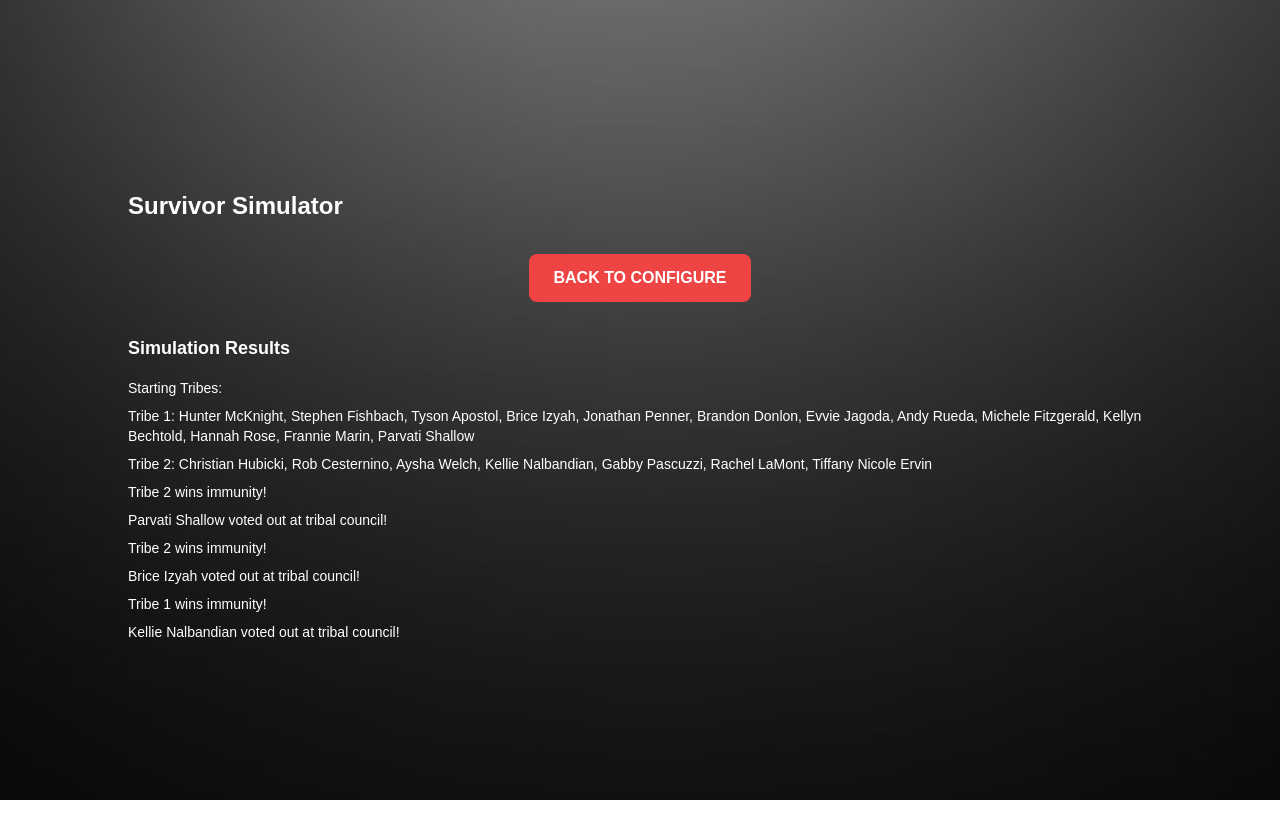
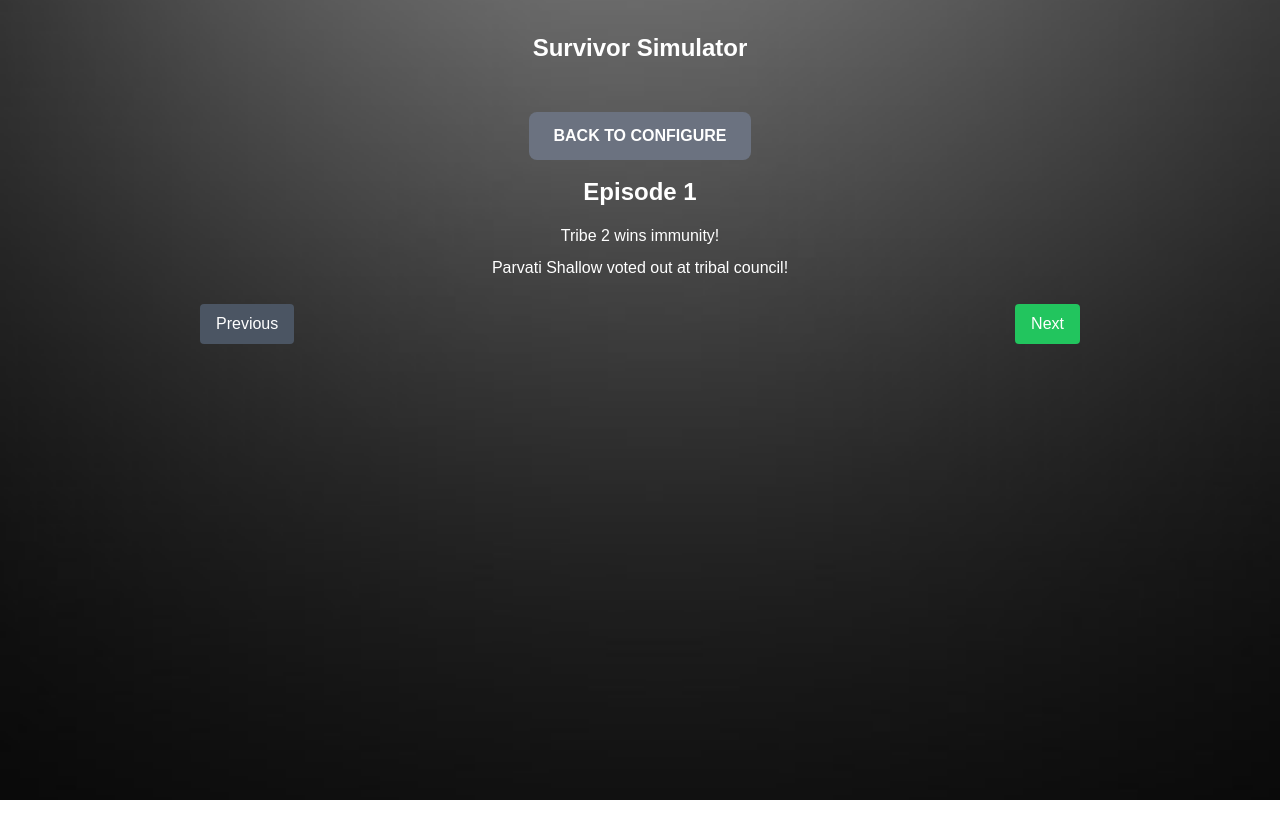
Before and after one commit to nicholasmentzer/survivorsim, a Next.js app: page / in a window 1280 px wide. Both pictures are taken after a click on the button "SIMULATE". Shown: the top 838 px of the page. Before the commit the page ends 800 px from the top, so only its background shows below. Built offline with nearby package versions, Linux system fonts and the light colour scheme.

Commit message:
ui updates, changed simulation to one screen per episode

```diff
--- a/src/app/components/PlayerConfig.js
+++ b/src/app/components/PlayerConfig.js
@@ -2,11 +2,6 @@
 import React, { useState } from "react";
 
 const PlayerConfig = ({ gender, players, updatePlayers, careers, regions, tribeData }) => {
-    console.log("Gender:", gender);
-console.log("Players:", players);
-console.log("Careers:", careers);
-console.log("Regions:", regions);
-console.log("Tribe Data:", tribeData);
   const [playerData, setPlayerData] = useState(players[gender]);
 
   const updatePlayerProperty = (playerIndex, prop, value) => {
--- a/src/app/page.js
+++ b/src/app/page.js
@@ -27,29 +27,28 @@ export default function Home() {
   }, []);
 
   const [results, setResults] = useState([]);
+  const [episodes, setEpisodes] = useState([]);
+  const [currentEpisode, setCurrentEpisode] = useState(0);
 
-  const updateResults = (message) => {
-    setResults((prev) => [...prev, message]);
+  const startSimulation = () => {
+    setEpisodes([]);
+    simulate([...playerConfig.men, ...playerConfig.women], setEpisodes, 50);
+    setMode("simulate");
+    setCurrentEpisode(0);
   };
 
-  const startSimulation = () => {
-    setResults([]);
-    setStatus("Simulation running...");
-    simulate(
-      [...playerConfig.men, ...playerConfig.women],
-      updateResults,
-      50 // Simulation speed
-    );
-    setMode("simulate");
+  const nextEpisode = () => {
+    if (currentEpisode === episodes.length - 1) {
+      setMode("configure");
+    } else {
+      setCurrentEpisode((prev) => Math.min(prev + 1, episodes.length - 1));
+    }
   };
-
-  const toggleMode = () => {
-    if (mode === "configure") {
-      startSimulation();
-      setMode("simulate");
+  const prevEpisode = () => {
+    if (currentEpisode === 0) {
+      setMode("configure");
     } else {
-      setMode("configure");
-      setStatus("Configure your cast.");
+      setCurrentEpisode((prev) => Math.max(prev - 1, 0));
     }
   };
 
@@ -77,9 +76,9 @@ export default function Home() {
         className="fixed inset-0 bg-cover bg-center bg-no-repeat bg-fixed"
         style={{ backgroundImage: "url('/background.jpg')" }}
       />
-      <div className="relative min-h-screen flex items-center justify-center">
-        <article className="prose mx-auto max-w-5xl pt-8">
-          <h1 className="text-2xl font-bold">Survivor Simulator</h1>
+      <div className="relative min-h-screen flex-col items-center justify-center">
+        <article className="prose mx-auto w-full max-w-[75%] sm:max-w-[90%] md:max-w-[85%] lg:max-w-[75%] pt-8 p-6 rounded-lg">
+          <h1 className="text-2xl font-bold text-white text-center">Survivor Simulator</h1>
           <div id="interface" className="text-center mt-8">
             {mode === "configure" ? (
               <button
@@ -89,16 +88,51 @@ export default function Home() {
                 SIMULATE
               </button>
             ) : (
+              <div className="text-center p-4 text-white min-h-screen">
                 <button
-                className="bg-red-500 text-white px-6 py-3 rounded-lg font-bold"
+                  className="bg-gray-500 text-white px-6 py-3 rounded-lg font-bold"
                   onClick={() => setMode("configure")}
                 >
                   BACK TO CONFIGURE
                 </button>
+                <h2 className="text-2xl font-bold mt-4">Episode {currentEpisode + 1}</h2>
+                <div className="mt-4 space-y-2">
+                  {episodes[currentEpisode]?.map((event, index) => (
+                    <p key={index}>{event}</p>
+                  ))}
+                </div>
+                <div className="flex justify-between mt-6">
+                  <button
+                    onClick={prevEpisode}
+                    className={`px-4 py-2 rounded ${currentEpisode === 0 ? "bg-gray-600" : "bg-blue-500"}`}
+                  >
+                    Previous
+                  </button>
+                  <button
+                    onClick={nextEpisode}
+                    className={`px-4 py-2 rounded ${currentEpisode === episodes.length - 1 ? "bg-gray-600" : "bg-green-500"}`}
+                  >
+                    Next
+                  </button>
+                </div>
+              </div>
             )}
           </div>
+          {mode === "simulate" && (
+            <div className="mt-8">
+              <h2 className="text-lg font-bold">Simulation Results</h2>
+              <div className="mt-4 space-y-2">
+                {results.map((result, index) => (
+                  <p key={index} className="text-sm text-white">
+                    {result}
+                  </p>
+                ))}
+              </div>
+            </div>
+          )}
+        </article>
         {mode === "configure" && (
-            <div id="configureDiv" className="mt-12">
+            <div id="configureDiv" className="mt-12 mx-auto max-w-5xl">
               <h2 className="text-xl font-bold mb-5">Configure your cast.</h2>
               <PlayerConfig
                 gender="men"
@@ -132,19 +166,6 @@ export default function Home() {
               </p>
             </div>
           )}
-          {mode === "simulate" && (
-            <div className="mt-8">
-              <h2 className="text-lg font-bold">Simulation Results</h2>
-              <div className="mt-4 space-y-2">
-                {results.map((result, index) => (
-                  <p key={index} className="text-sm text-white">
-                    {result}
-                  </p>
-                ))}
-              </div>
-            </div>
-          )}
-        </article>
       </div>
     </>
   );
--- a/src/app/utils/simulation.js
+++ b/src/app/utils/simulation.js
@@ -33,54 +33,46 @@ const populateTribes = (players, updateResults) => {
     updateResults(`Tribe 2: ${tribe2.map((p) => p.name).join(", ")}`);
 };
 
+
   export const simulate = (players, updateResults, simSpeed) => {
-    totalSims++;
+    let episodes = [];
+
     populateTribes(players, updateResults);
-    go(players, updateResults, simSpeed);
-  };
 
-const go = (players, updateResults, simSpeed) => {
-    if (!merged) {
-        handlePreMergePhase(players, updateResults);
-    } else {
-        handlePostMergePhase(updateResults);
+    while (state != "gameover") {
+      let episode = [];
+
+      if (!merged) {
+        handlePreMergePhase((message) => episode.push(message));
+      } else {
+        handlePostMergePhase((message) => episode.push(message));
+      }
+
+      episodes.push(episode);
     }
 
-    const waitTime = mapSpeedToWaitTime(simSpeed);
-    if (state === "gameover") {
-        if (looping) {
-            populateTribes(players);
-            simulate(players, updateResults, simSpeed);
-        } else {
-            updateResults("Simulation complete.");
-        }
-    } else {
-        setTimeout(() => go(players, updateResults, simSpeed), waitTime);
-    }
-};
+    console.log(episodes);
+    updateResults(episodes);
+  };
 
 /**
  * Handles the pre-merge phase of the game.
- * @param {Array} players - Array of all players.
  * @param {Function} updateResults - Callback to update the game status.
  */
-const handlePreMergePhase = (players, updateResults) => {
+const handlePreMergePhase = (updateResults) => {
   const statusDiv = [];
   if (tribes[0].length + tribes[1].length === 12) {
     mergeTribes(updateResults);
   } else {
-    if (state === "immunity") {
       winner = tribalImmunity(tribes);
       tribes[winner].forEach((player) => player.teamWins++);
       loser = winner === 0 ? 1 : 0;
       updateResults(`Tribe ${winner + 1} wins immunity!`);
       state = "tribal";
-    } else if (state === "tribal") {
       const out = voting(tribes[loser], false);
       updateResults(`${tribes[loser][out].name} voted out at tribal council!`);
       tribes[loser].splice(out, 1);
       state = "immunity";
-    }
   }
 };
 
@@ -91,20 +83,13 @@ const handlePreMergePhase = (players, updateResults) => {
 const handlePostMergePhase = (updateResults) => {
     const tribe = tribes[0];
     if (tribe.length > 3) {
-      if (state === "immunity") {
         winner = individualImmunity(tribe);
         const immune = tribe[winner];
         immune.immunities++;
         updateResults(`${immune.name} wins individual immunity!`);
         state = "tribal";
-      } else if (state === "tribal") {
-        const immune = tribe[winner];
         const tribecopy = [...tribe];
         tribecopy.splice(winner, 1); // Remove the immune player temporarily
-
-        console.log("🔍 Voting Phase:");
-        console.log("Remaining players:", tribecopy.map(p => p.name));
-        console.log("Immune player:", immune.name);
 
         const out = voting(tribecopy, true);
 
@@ -118,7 +103,6 @@ const handlePostMergePhase = (updateResults) => {
           updateResults("Error: No valid player to vote out.");
           state = "gameover";
         }
-      }
     } else {
       if (state === "final") {
         const soleSurvivor = votingWinner(tribes[0], tribes[1]);
@@ -143,12 +127,3 @@ const mergeTribes = (updateResults) => {
   updateResults("Tribes are merged.");
   state = "immunity";
 };
-
-/**
- * Maps simulation speed to wait time in milliseconds.
- * @param {number} simSpeed - Simulation speed (1-100).
- * @returns {number} Wait time in milliseconds.
- */
-const mapSpeedToWaitTime = (simSpeed) => {
-  return Math.max(1000 - simSpeed * 10, 0);
-};
--- a/src/app/utils/simulator.js
+++ b/src/app/utils/simulator.js
@@ -41,7 +41,6 @@ export const voting = (tribe, merged) => {
     }
     // Select a random player index from the choices
     const voteIndex = choices[getRandomInt(choices.length)];
-    console.log(voteIndex);
     return voteIndex; // Return the actual player object
   };
 
@@ -51,7 +50,7 @@ export const voting = (tribe, merged) => {
  * @param {Array} jury - Array of jury members.
  * @returns {Object} The sole survivor (winner).
  */
-export const votingWinner = (finalThree, jury, totalSims) => {
+export const votingWinner = (finalThree, jury) => {
   const choices = [];
   finalThree.forEach((player, i) => {
     player.voteCount = 0;
@@ -70,11 +69,6 @@ export const votingWinner = (finalThree, jury, totalSims) => {
   soleSurvivor.placement = 1;
   finalThree[1].placement = 2;
   finalThree[2].placement = 3;
-
-  finalThree.forEach((player) => {
-    player.sumplace += player.placement;
-    player.avgplace = player.sumplace / totalSims;
-  });
 
   return soleSurvivor;
 };
```
Lines whose indentation alone changed are shown as unchanged.
